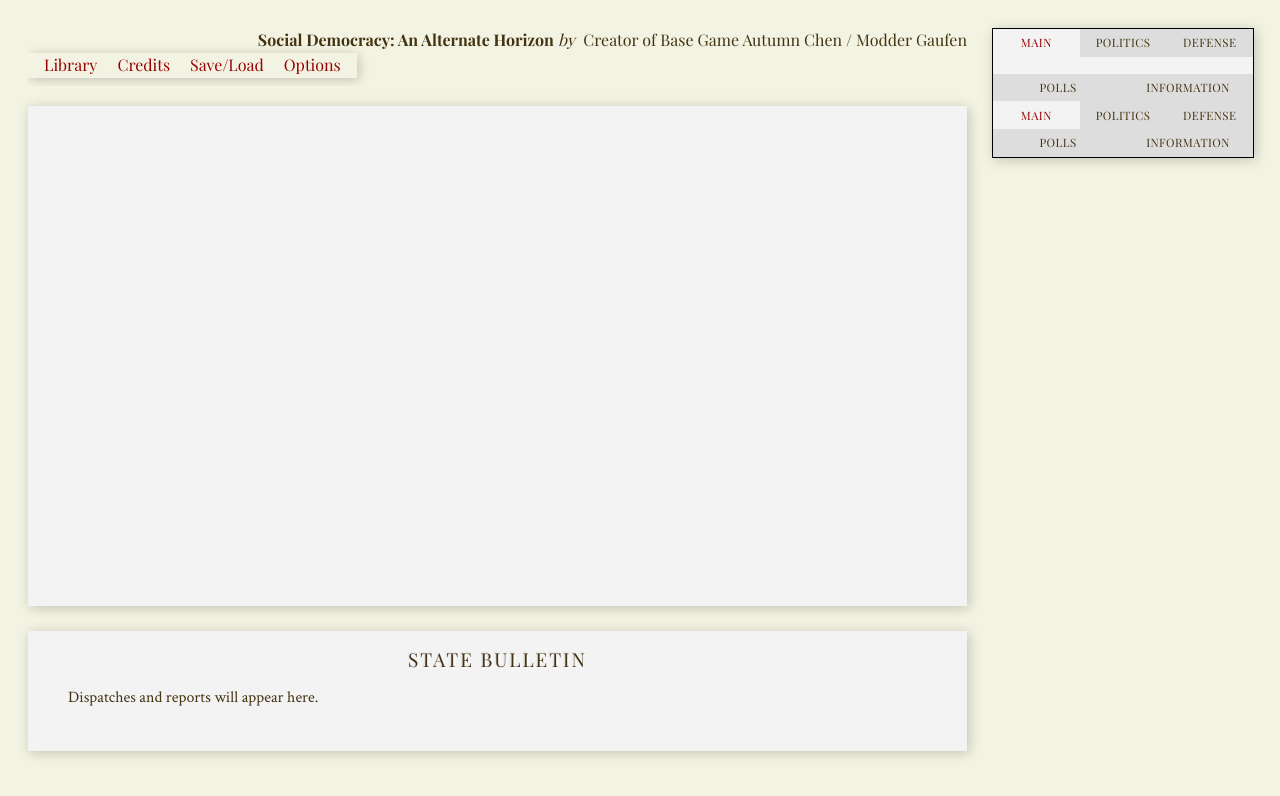
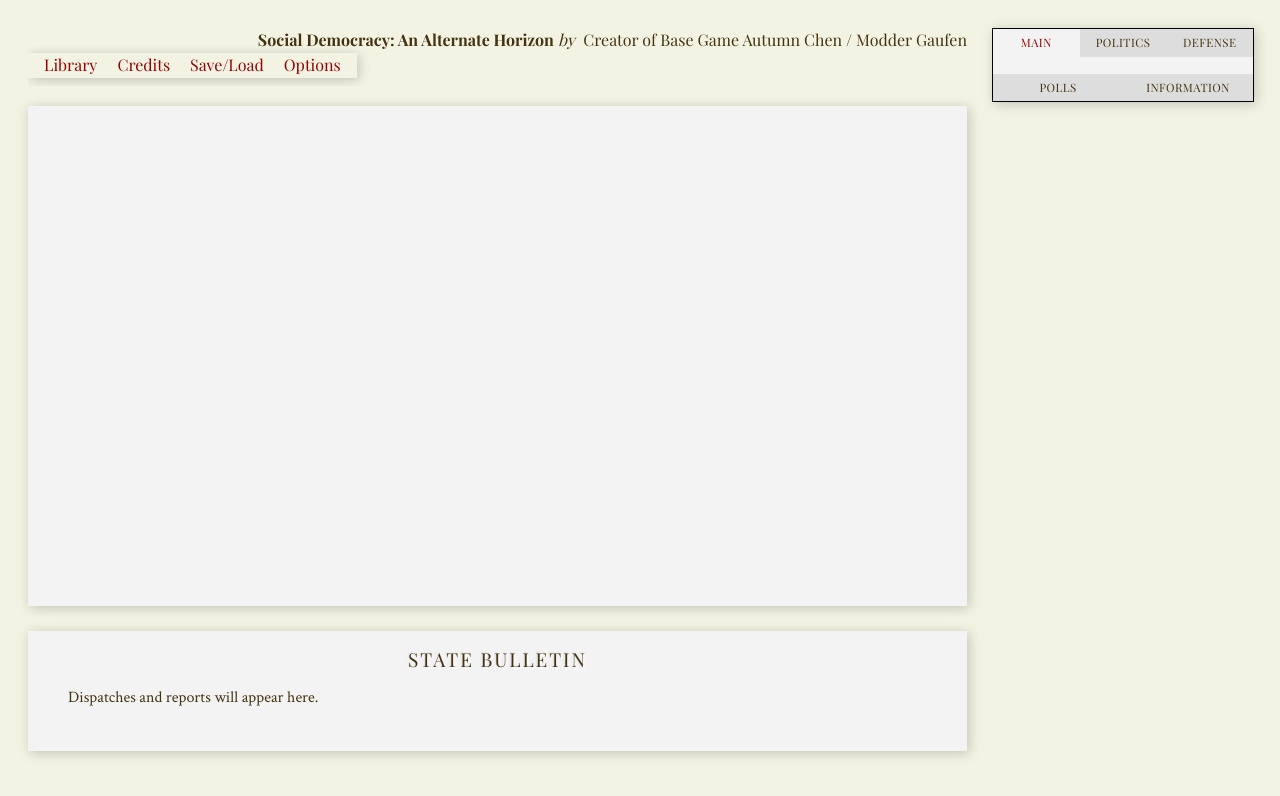
Before and after one commit to KesselFarben-Noncorp/social_democracy_horizon, a plain HTML site: page out/html/index.html in a window 1280 px wide. Drawn offline with nearby package versions, Linux system fonts and the light colour scheme; a script that the page names is missing; a web font is replaced by a local one.

Commit message:
Update index.html

```diff
--- a/out/html/index.html
+++ b/out/html/index.html
@@ -195,7 +195,7 @@
         </div>
 
         <!-- Stats box 2: secondary panel — mirrors box 1 tabs into #qualities_2 -->
-        <div class="stats-box">
+        <div class="stats-box" style="display: none;">
           <div class="tab_container">
             <button class="tab_button active" id="main_tab_2"
               onclick="window.changeTab('status', 'main_tab_2', '#qualities_2');">Main</button>
```
